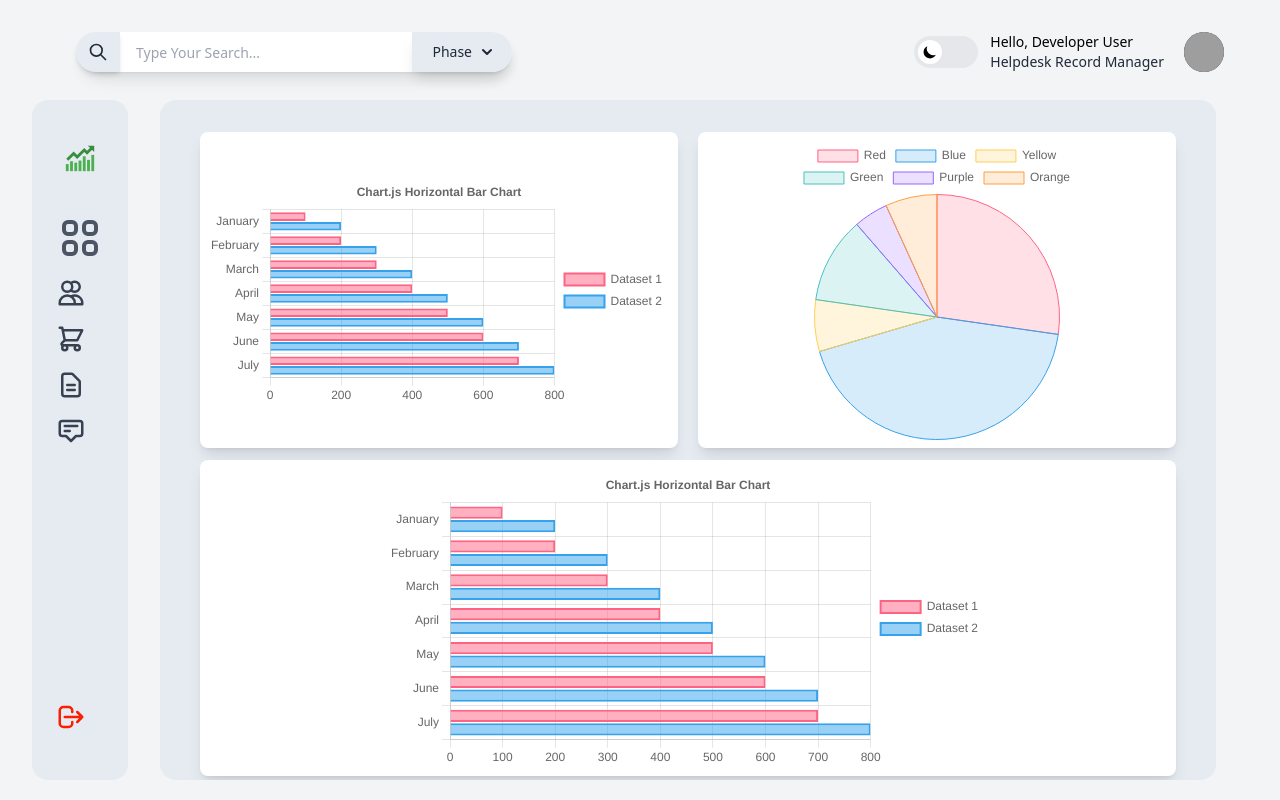
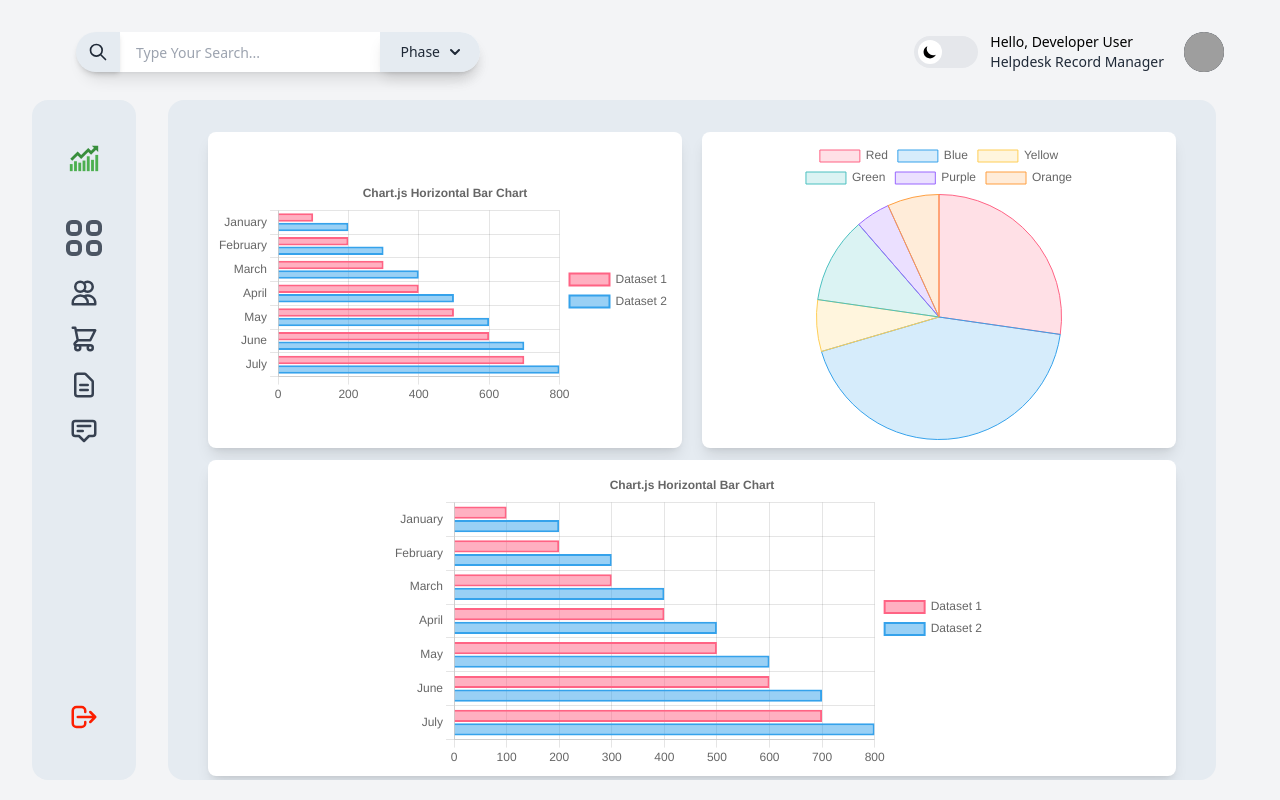
Before and after one commit to Shahnawaz-Muhammad/ctt-dashboard, a React (Vite) app: page / in a window 1280 px wide. Built offline with nearby package versions, Linux system fonts and the light colour scheme; grey boxes are pictures that could not be loaded.

Commit message:
header, sidebar changes

```diff
--- a/src/components/shared/header/searchbar.jsx
+++ b/src/components/shared/header/searchbar.jsx
@@ -38,7 +38,7 @@ function SearchBar() {
               placeholder="Type Your Search..."
               className={`${
                 enabled ? "bg-gray-300 text-white" : "bg-white text-black"
-              } text-sm focus:outline-none active:outline-none shadow-lg w-[27rem] h-10 pl-14 pr-44 rounded-full`}
+              } text-sm focus:outline-none active:outline-none shadow-lg w-[22rem] lg:w-[25rem] h-10 pl-14 pr-44 rounded-full`}
             />
             <div
               className={`${
--- a/src/components/shared/sidebar/index.jsx
+++ b/src/components/shared/sidebar/index.jsx
@@ -50,21 +50,21 @@ export default function Sidebar() {
           ))}
         </div>
       </div>
-      <div className="flex flex-col gap-0.5 relative">
+      <div className="flex flex-col gap-0.5 relative items-center justify-center">
         <div
           className={` cursor-pointer text-red-500 , ${linkClass}`}
           onMouseEnter={() => setShowLogout(true)}
           onMouseLeave={handleMouseLeave}
         >
           <span>
-            <HiOutlineLogout className="hover:text-5xl text-3xl transition-all duration-300 text-red" />
+            <HiOutlineLogout className="hover:text-5xl hover:bg-gray-300  hover:p-1 hover:shadow-lg text-3xl transition-all duration-300 text-red" />
           </span>
           {showLogoout && (
             <motion.div
               initial={{ opacity: 0, x: -15 }}
               animate={{ opacity: 1, x: 0 }}
               transition={{ duration: 0.5, delay:.2 }}
-              className={`${enabled ? "bg-gray-600" : "bg-greyDark"}  px-3 py-2 rounded-r-lg shadow-xl absolute left-14 font-semibold`}
+              className={`${enabled ? "bg-gray-600" : "bg-gray-300"}  px-3 py-2 rounded-r-lg shadow-xl absolute top-2 left-16 font-semibold`}
             >
               Logout
             </motion.div>
@@ -82,14 +82,14 @@ function SidebarLink({ link, handleMouseEnter, handleMouseLeave, isHovered }) {
   return (
     <Link
       to={link.path}
-      className={` ${linkClass} relative w-full h-full `}
+      className={` ${linkClass} relative w-20 h-full flex flex-col `}
       onMouseEnter={() => handleMouseEnter(link.key)}
       onMouseLeave={handleMouseLeave}
     >
       <div
         className={`${
           pathname === link.path ? " text-gray-500 text-5xl" : "text-gray-700 text-3xl"
-        } ${enabled ? "text-white" : "text-gray-600"} ${isHovered ? 'text-5xl transition-all duration-300 ' : 'text-3xl transition-all duration-300'}`}
+        } ${enabled ? "text-white" : "text-gray-600"} ${isHovered ? ' bg-gray-300 text-5xl p-1 shadow-lg transition-all duration-300 ' : 'text-3xl transition-all duration-300'}`}
       >
         {link.icon}
       </div>
@@ -100,7 +100,7 @@ function SidebarLink({ link, handleMouseEnter, handleMouseLeave, isHovered }) {
           transition={{ duration: 0.5, delay: 0.2}}
           className={`${
             enabled ? "bg-gray-600" : "bg-gray-300"
-          } px-3 py-2 rounded-r-lg shadow-xl absolute top-0 left-14 font-semibold`}
+          } px-3 py-2 rounded-r-lg shadow-xl absolute top-2 z-10 left-16 font-semibold`}
         >
           <div className="flex flex-col gap-2 justify-center w-40">
             <span className="flex justify-center">{link.label}</span>
--- a/src/index.css
+++ b/src/index.css
@@ -1,16 +1,3 @@
 @tailwind base;
 @tailwind components;
 @tailwind utilities;
-
-html {
-    overflow: scroll;
-    overflow-x: hidden;
-}
-::-webkit-scrollbar {
-    width: 0;  /* Remove scrollbar space */
-    background: transparent;  /* Optional: just make scrollbar invisible */
-}
-/* Optional: show position indicator in red */
-::-webkit-scrollbar-thumb {
-    background: none;
-}
```
